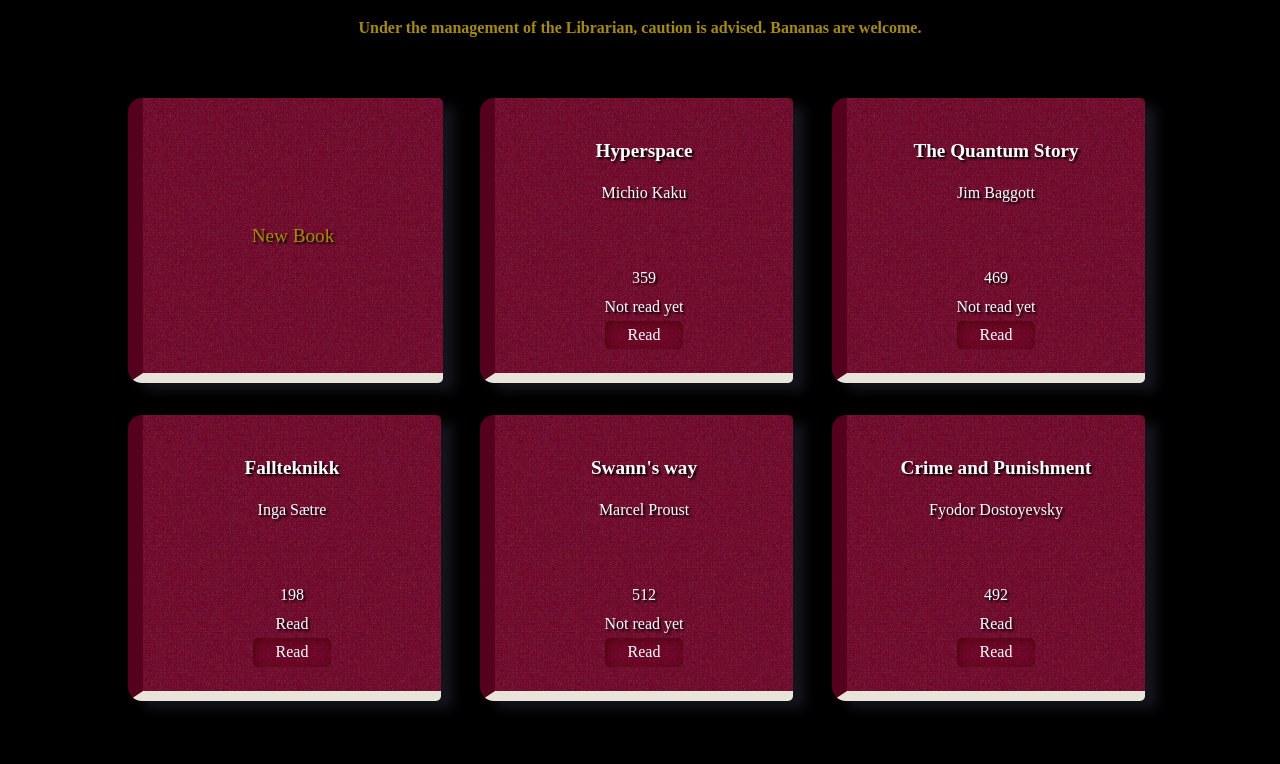
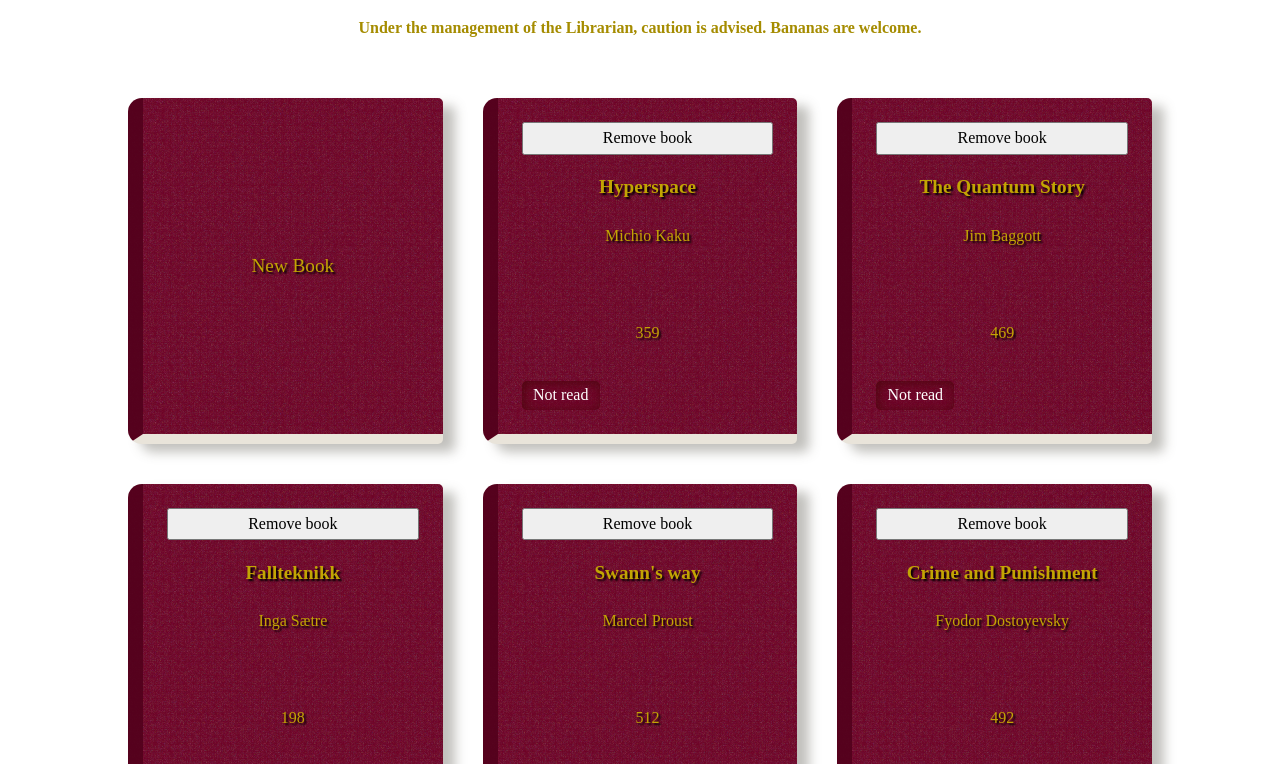
Before and after one commit to Museale/project-library, a plain HTML site: page index.html in a window 1280 px wide. Shown: the part 93-857 px from the top of the page. Drawn offline with Linux system fonts and the light colour scheme.

Commit message:
remove button, minor styling issues fix

```diff
--- a/css/_mixins.scss
+++ b/css/_mixins.scss
@@ -0,0 +1,17 @@
+@import './variables';
+
+@mixin books() {
+    border-left: 15px solid $secondary-book-colour;
+    background-color: $primary-book-colour;
+    box-shadow: 12px 8px 12px $box-shadow-colour;
+    text-shadow:$text-shadow-colour;
+    color: $primary-text-colour;
+    background-image: url(./noise.svg);
+    padding: 1.5rem;
+    min-width: 210px;
+    min-height: 210px;
+    border-radius: 5px;
+    border-bottom-left-radius: 14px;
+    border-top-left-radius: 14px;
+    border-bottom: 10px solid $paper-colour;
+}
--- a/css/_variables.scss
+++ b/css/_variables.scss
@@ -1,5 +1,6 @@
-$primary-text-colour: rgb(165, 140, 0);
-$text-shadow-colour: black;
+$primary-text-colour: rgb(194, 165, 3);
+$text-shadow-colour: 2px 2px 2px black;
 $primary-book-colour: rgb(110, 1, 37);
 $secondary-book-colour: rgba(83, 1, 28, 0.911);
-$box-shadow-colour:  rgba(165, 140, 0, 0.664);
+$paper-colour: rgb(233, 228, 218);
+$box-shadow-colour:  rgba(77, 75, 63, 0.349);
--- a/css/style.scss
+++ b/css/style.scss
@@ -1,9 +1,11 @@
-:root {
-    background-color: black;
-}
+@import 'header.scss';
+@import 'main-content.scss';
+@import 'mixins.scss';
+@import 'modal.scss';
+@import 'variables.scss';
+
 
 header {
-
     h1 {
         text-align: center;
         padding: 1rem;
@@ -20,26 +22,15 @@ header {
     display: grid;
     width: 80%;
     grid-template-columns: repeat(auto-fill, minmax(240px, 1fr));
-    grid-template-rows: 1fr;
-    gap: 2rem;
+    grid-template-rows: repeat(3, 1fr);
+    gap: 40px;
     padding: 3rem;
     margin: auto;
 
     #new-book-btn {
-        background-image: url(./noise.svg);
-        min-height: 250px;
-        color: rgb(165, 140, 0);
         border: none;
         font-size: larger;
-        border-left: 15px solid rgba(83, 1, 28, 0.911);
-        background-color: rgb(110, 1, 37);
-        box-shadow: 12px 8px 12px rgba(53, 53, 75, 0.37);
-        text-shadow: black 2px 2px 2px;
-        border-radius: 5px;
-        border-bottom-left-radius: 14px;
-        border-top-left-radius: 14px;
-        border-bottom: 10px solid rgb(233, 228, 218);
-        max-width: 315px;
+        @include books();
     };
 
     button:hover {
@@ -49,31 +40,18 @@ header {
     }
 
     .card {
+        @include books();
         display: grid;
         grid-template-columns: 1fr;
-        grid-template-rows: 2fr repeat(5, 1fr);
-        background-image: url(./noise.svg);
-        box-shadow: 12px 8px 12px rgba(53, 53, 75, 0.37);
-        color: white;
-        text-shadow: black 2px 2px 2px;
-        justify-content: center;
-        justify-items: center;
-        padding: 1.5rem;
-        min-width: 210px;
-        max-height: 300px;
-        max-width: 250px;
-        border-left: 15px solid  rgba(83, 1, 28, 0.911);
-        background-color: rgb(110, 1, 37, 1);
-        border-radius: 5px;
-        border-bottom-left-radius: 14px;
-        border-top-left-radius: 14px;
-        border-bottom: 10px solid rgb(233, 228, 218);
+        grid-template-rows: 1fr 2fr repeat(5, 1fr);
+
     }
         .card-item {
             display: flex;
             flex-flow: row nowrap;
             padding: 5px;
             align-items: center;
+            justify-content: center;
             button {
                 padding: 1px;
                 border-radius: 50%;
@@ -81,19 +59,25 @@ header {
          }
     }
 
-#display-book > div:nth-child(1) {
+
+.card-item:nth-child(1) {
     font-size: larger;
     font-weight: bold;
-    grid-row: 1;
+    grid-row: 2;
     grid-column: 1;
 }
 
-#display-book > div:nth-child(3) {
+.card-item:nth-child(2) {
+    grid-row: 3;
+}
+
+.card-item:nth-child(3) {
     grid-row: -3;
 }
 
-#display-book > div:nth-child(4) {
+.card-item:nth-child(4) {
     grid-row: -2;
+   visibility: hidden;
 }
 
 #toggle {
@@ -101,14 +85,16 @@ header {
     // margin-left: 220px;
     // margin-top: 218px;
     grid-row: -1;
+    display:inherit;
+    justify-content: inherit;
+    align-items: inherit;
     background-color: rgba(110, 1, 37, 0.452);
     color: white;
     box-shadow: inset 2px 2px 12px rgba(66, 5, 5, 0.74);
     border: none;
     border-radius: 5px;
     width: 78px;
-    align-items: center;
-    justify-content: center;
+
 }
 
 
@@ -138,6 +124,7 @@ header {
         padding: 5px;
     }
     z-index: 10;
+    box-shadow: $primary-book-colour -4px 2px 1px,
 }
 
 #modal-content::before {
@@ -150,6 +137,5 @@ header {
     border: 2px dashed;
     color:  rgb(233, 228, 218);
     border-width: 0 0 0 1px;
-
     background-color: rgb(202, 182, 143);
 }
--- a/index.html
+++ b/index.html
@@ -18,20 +18,21 @@
     <div id="modal">
         <div id="modal-content">
             <label for="title">Title: </label>
-            <input type="text" id="title" value="" required>
-            <label for="author" name="title">Author: </label>
-            <input type="text" name="author" id="author" value="" required>
+            <input type="text" id="title" required>
+            <label for="author" name="author">Author: </label>
+            <input type="text" name="author" id="author" required>
             <label for="pages">Pages: </label>
-            <input type="text" name="pagecount" id="pages" value="" pattern="[0-9]" required >
+            <input type="text" name="pagecount" id="pages"  pattern="[0-9]" required >
             <label for="read-checkbox">Read</label>
-            <input type="checkbox" id="read-checkbox" value="Not read yet">
+            <input type="checkbox" id="read-checkbox" value="Not read" >
+
             <button id="add-btn">Add</button>
         </div>
     </div>
 
     <main>
         <div id ="container">
-            <button id="new-book-btn">New Book</button>
+                <button id="new-book-btn">New Book</button>
         </div>
     </main>
 
--- a/script.js
+++ b/script.js
@@ -35,25 +35,23 @@ function addToLibrary (...args) {
     return theLibrary;
 }
 
+let cardValue = 0;
+let readBtnValue = 0;
+let cardItemValue = 0;
+
 //displays the books
 const displayTheLibrary = () => {
     newestBook.forEach(item => {
-
         let displayBook = document.createElement('div');
         displayBook.classList.add('card');
-        displayBook.id = 'display-book';
+        displayBook.dataset.number = cardValue++;
         container.appendChild(displayBook);
         const toggleReadBtn = document.createElement('button');
-        toggleReadBtn.id = 'toggle';
-          if (userInputRead.value == 'Read') {
-                toggleReadBtn.textContent = 'Not read';
-            } else {
-                toggleReadBtn.textContent = 'Read';
-            };
-
+            toggleReadBtn.dataset.number = readBtnValue++;
+            toggleReadBtn.id = 'toggle';
+            toggleReadBtn.textContent = userInputRead.value;
             toggleReadBtn.classList.add('card-item');
             toggleReadBtn.addEventListener('click', (e) => {
-                // const readTextContent = document.querySelector("#display-book > div:nth-child(4)");
                 if (userInputRead.value == 'Read') {
                     userInputRead.value = 'Not read yet';
                     toggleReadBtn.textContent = 'Not read';
@@ -63,16 +61,28 @@ const displayTheLibrary = () => {
                     toggleReadBtn.textContent = 'Read';
                 };
             });
+        const removeBookBtn = document.createElement('button');
+            removeBookBtn.dataset.number = cardItemValue;
+            removeBookBtn.id = "remove";
+            removeBookBtn.textContent = 'Remove book';
+            removeBookBtn.classList.add('card-item');
+            removeBookBtn.addEventListener('click', (e) => {
+                e.target.parentElement.remove();
+            });
+
 
             item.forEach(item => item.map((e) => {
                 const bookInfo = document.createElement('div');
+                bookInfo.dataset.number = cardItemValue++;
                 bookInfo.classList.add('card-item');
                 let infoItem = e.toString();
                 bookInfo.textContent = infoItem;
                 displayBook.appendChild(bookInfo);
                 return bookInfo;
             }));
+
             displayBook.appendChild(toggleReadBtn);
+            displayBook.appendChild(removeBookBtn);
     });
 };
 
@@ -88,7 +98,6 @@ const addNewBook = () => {
         newBookModal.style.visibility = "hidden";
         if (document.querySelector('input[type=checkbox]').checked) {
             userInputRead.value = 'Read';
-            userInputRead.dataset.read = 'o';
         }
         if (userInputTitle.value == '' | userInputAuthor.value == '' | userInputPages == '') {
             alert('Please input title, author, pages.');
```
Also changed, not shown: css/style.css, 1 other file.
